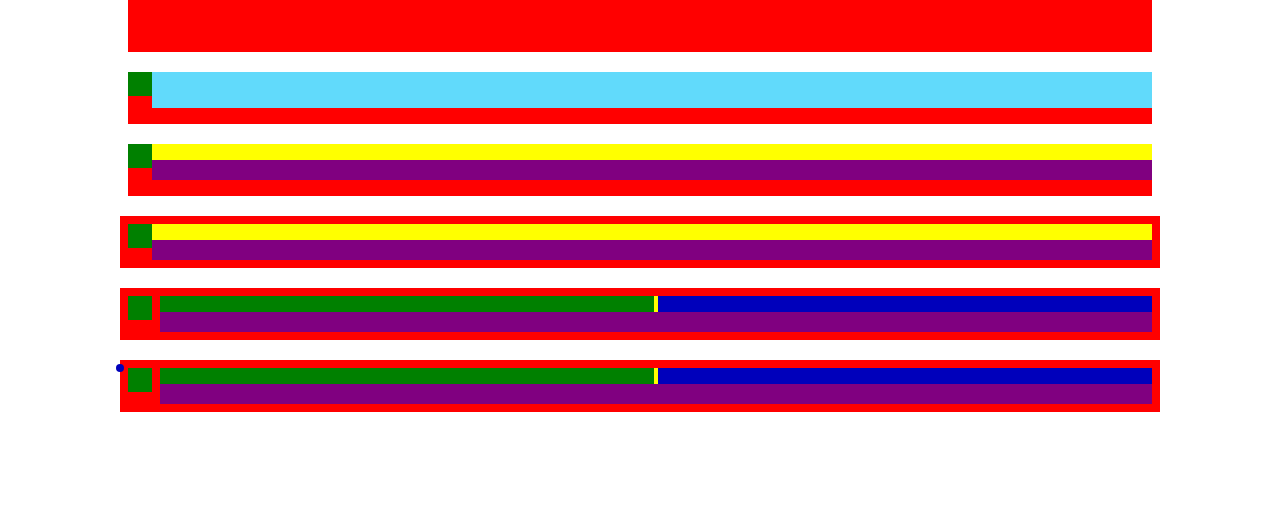
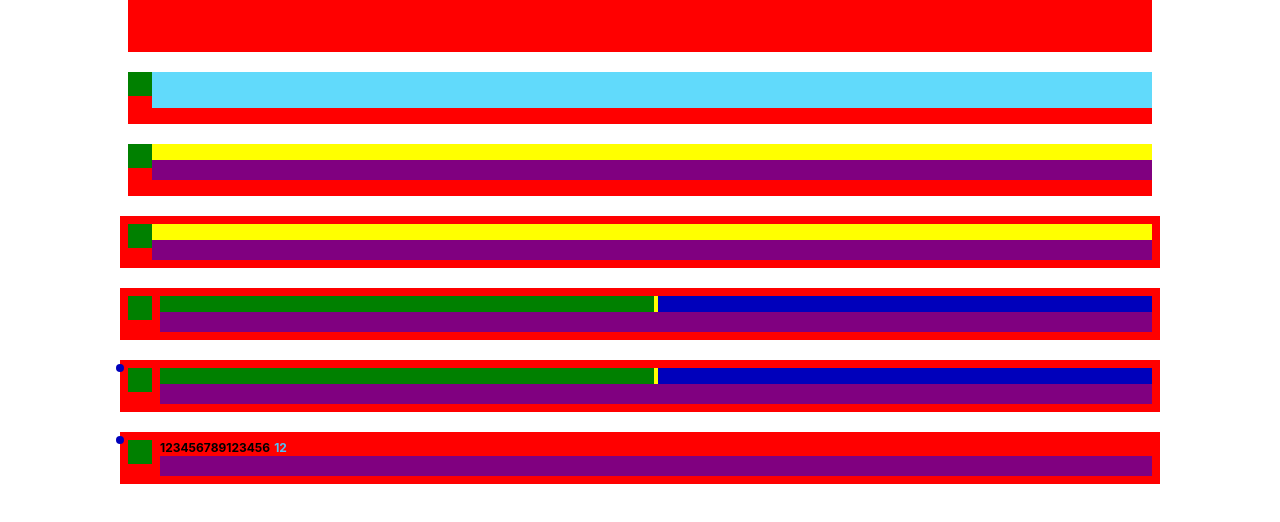
Before and after one commit to dimitrisafendras/how-to-ui-from-designs, a React (Create React App) app: page / in a window 1280 px wide. Shown: the top 522 px of the page. Built offline with nearby package versions, Linux system fonts and the light colour scheme.

Commit message:
progress

```diff
--- a/src/components/card/Card.css
+++ b/src/components/card/Card.css
@@ -1,7 +1,14 @@
 :root {
-    --red: #b00;
-    --blue: #00b;
+    --white: #ffffff;
+    --black: #000000;
+    --lightBlue: #B3E5FC;
+    --lessLightBlue: #4FC3F7;
+    --teal: #26A69A;
     --fullwidth: 100%;
+    --h4Size: 14px;
+    --h4Height: 16px;
+    --h5Size: 12px;
+    --h5Height: 14px;
 }
 
 .Card1 {
@@ -11,7 +18,7 @@
     margin-bottom: 20px;
     background-color: red;
 }
-
+/*///////////////////////////////////////////////*/
 .Card2 {
     height: 100%;
     min-height: 52px;
@@ -36,7 +43,7 @@
     min-height: 36px;
     width: 100%;
 }
-
+/*///////////////////////////////////////////////*/
 .Card3 {
     height: 100%;
     min-height: 52px;
@@ -73,7 +80,7 @@
     min-height: 20px;
     width: 100%;
 }
-
+/*///////////////////////////////////////////////*/
 .Card4 {
     height: 100%;
     min-height: 36px;
@@ -111,7 +118,7 @@
     min-height: 20px;
     width: 100%;
 }
-
+/*///////////////////////////////////////////////*/
 .Card5 {
     height: 100%;
     min-height: 36px;
@@ -167,7 +174,7 @@
     min-height: 20px;
     width: 100%;
 }
-
+/*///////////////////////////////////////////////*/
 .Card6 {
     height: 100%;
     min-height: 36px;
@@ -240,3 +247,77 @@
     min-height: 20px;
     width: 100%;
 }
+/*///////////////////////////////////////////////*/
+.Card7 {
+    height: 100%;
+    min-height: 36px;
+    width: 100%;
+    padding: 8px;
+    margin-bottom: 20px;
+    background-color: red;
+
+    position: relative;
+
+    display: flex;
+}
+
+.Indicator2 {
+    min-width: 8px;
+    max-width: 8px;
+    min-height: 8px;
+    max-height: 8px;
+
+    position: absolute;
+    top:4px;
+    left: -4px;
+
+    border-radius: 50%;
+
+    background-color: #0000bb;
+}
+
+.Icon6 {
+    min-height: 24px;
+    max-height: 24px;
+    min-width: 24px;
+    max-width: 24px;
+    margin-right: 8px;
+
+    background-color: green;
+}
+
+.TextContainer6 {
+    height: 100%;
+    width: 100%;
+}
+
+.InnerTextContainer6 {
+    width: 100%;
+
+    display: flex;
+}
+
+.InnerText3 {
+    min-height: 16px;
+    margin-right: 4px;
+    font-size: var(--h5Size);
+    color: var(--black);
+    font-weight: bold;
+}
+
+.InnerNumber3 {
+    height: 100%;
+    min-height: 16px;
+
+    font-size: var(--h5Size);
+    color: var(--lessLightBlue);
+    font-weight: bold;
+}
+
+.Amount5 {
+    background-color: purple;
+    height: 100%;
+    min-height: 20px;
+    width: 100%;
+}
+/*///////////////////////////////////////////////*/
--- a/src/components/card/Card.jsx
+++ b/src/components/card/Card.jsx
@@ -24,7 +24,6 @@ export const Card = () => {
 				</div>
 			</div>
 			<div className='Card5'>
-
 				<div className='Icon4'/>
 				<div className='TextContainer4'>
 					<div className='InnerTextContainer'>
@@ -45,6 +44,21 @@ export const Card = () => {
 					<div className='Amount4'/>
 				</div>
 			</div>
+			<div className='Card7'>
+				<div className='Indicator2'/>
+				<div className='Icon6'/>
+				<div className='TextContainer6'>
+					<div className='InnerTextContainer6'>
+						<div className='InnerText3'>
+							123456789123456
+						</div>
+						<div className='InnerNumber3'>
+							12
+						</div>
+					</div>
+					<div className='Amount5'/>
+				</div>
+			</div>
 		</>
 	);
 };
```
